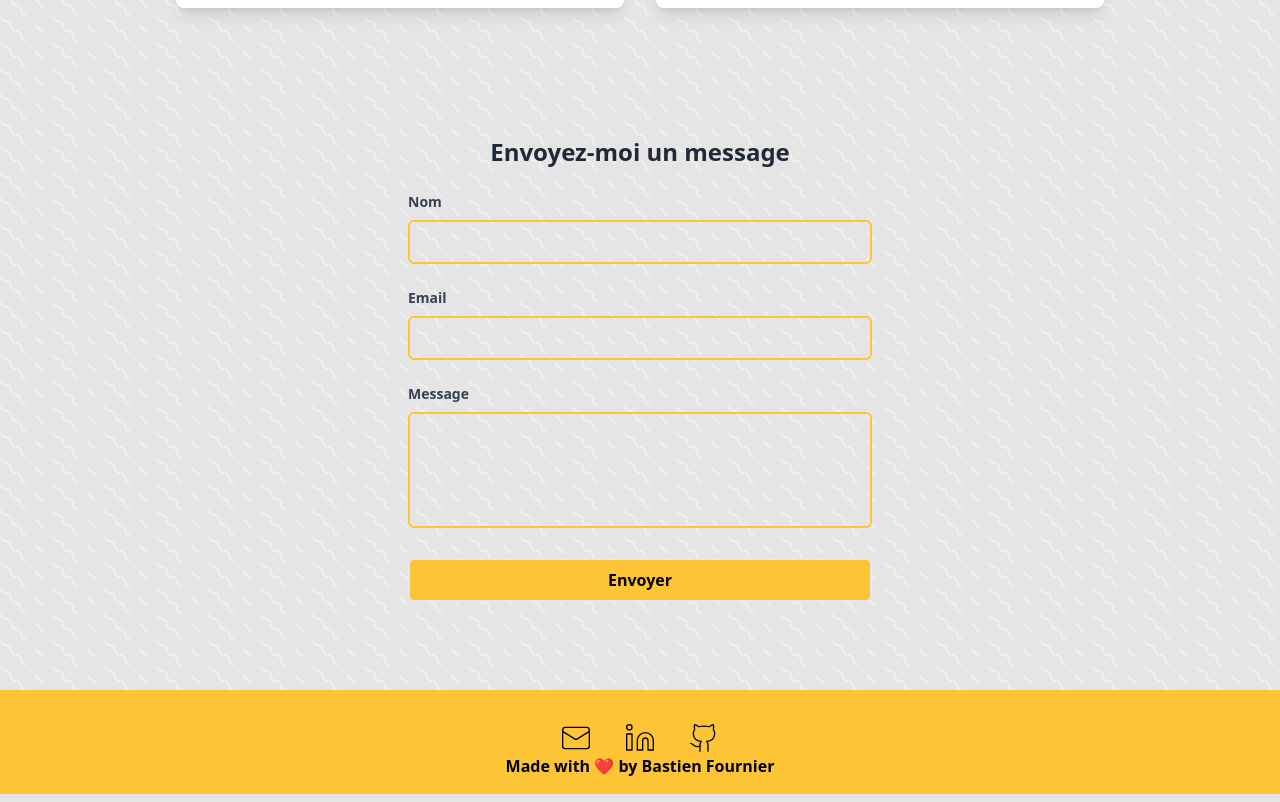
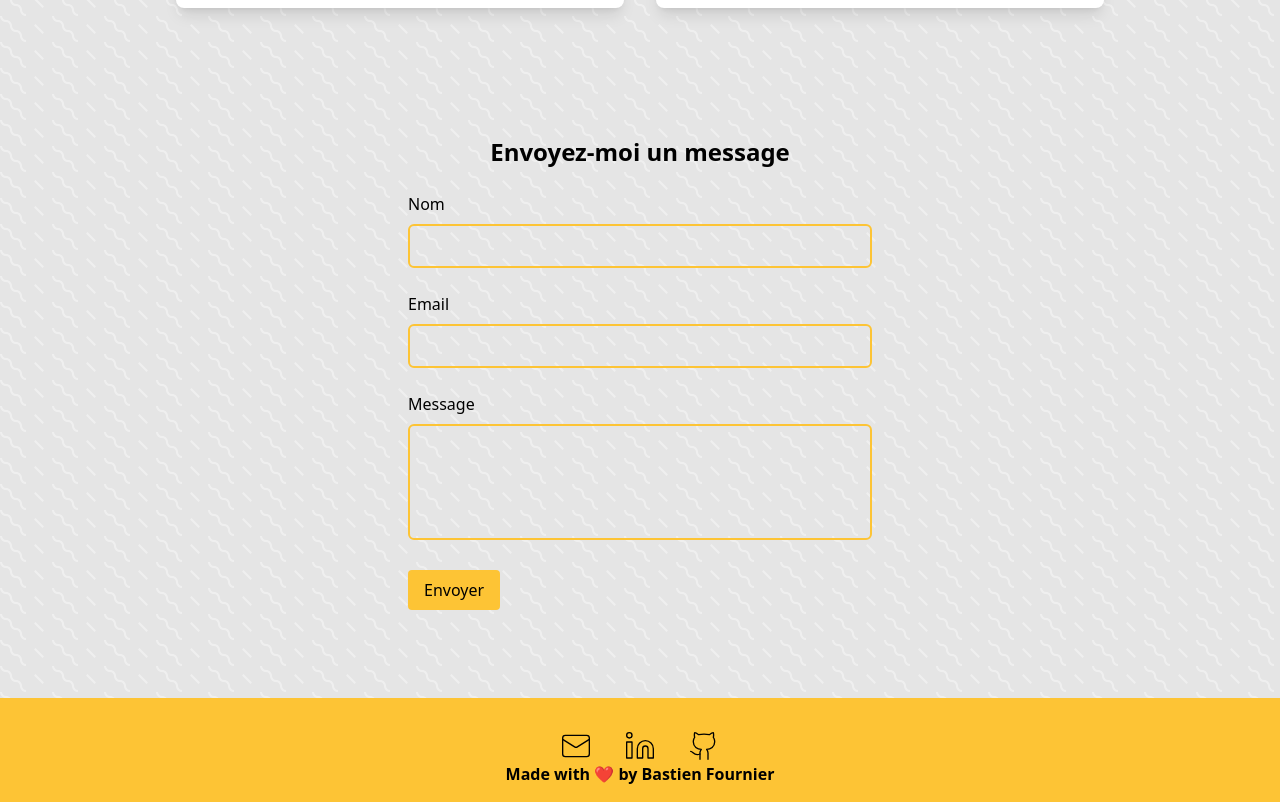
Before and after one commit to bastien-fournier/New-PortFolio-Bastien, a React (Vite) app: page / in a window 1280 px wide. Shown: the part 2818-3620 px from the top of the page. Built offline with nearby package versions, Linux system fonts and the light colour scheme; a web font is replaced by a local one.

Commit message:
fix typo

```diff
--- a/src/components/ContactForm.jsx
+++ b/src/components/ContactForm.jsx
@@ -9,7 +9,6 @@
 
     const formData = new FormData(e.target);
 
-    // Envoie la requête à Getform
     fetch("https://getform.io/f/bwnnngka", {
       method: "POST",
       body: formData,
@@ -33,15 +32,12 @@
       onSubmit={handleSubmit}
       className="w-full max-w-lg mx-auto p-6 mt-16 mb-16"
     >
-      <h2 className="text-2xl font-bold text-gray-800 mb-6 text-center">
+      <h2 className="text-2xl font-bold text-black mb-6 text-center">
         Envoyez-moi un message
       </h2>
 
       <div className="mb-6">
-        <label
-          className="block text-gray-700 text-sm font-bold mb-2"
-          htmlFor="name"
-        >
+        <label className="block text-black  mb-2" htmlFor="name">
           Nom
         </label>
         <input
@@ -53,10 +49,7 @@
       </div>
 
       <div className="mb-6">
-        <label
-          className="block text-gray-700 text-sm font-bold mb-2"
-          htmlFor="email"
-        >
+        <label className="block text-black mb-2" htmlFor="email">
           Email
         </label>
         <input
@@ -68,10 +61,7 @@
       </div>
 
       <div className="mb-6">
-        <label
-          className="block text-gray-700 text-sm font-bold mb-2"
-          htmlFor="message"
-        >
+        <label className="block text-black mb-2" htmlFor="message">
           Message
         </label>
         <textarea
@@ -84,7 +74,7 @@
 
       <button
         type="submit"
-        className="w-full py-2 px-4 border-2 bg-secondary text-black font-semibold rounded-md hover:bg-yellow-100 focus:outline-none focus:ring-2 focus:ring-secondary focus:ring-opacity-50 transition ease-in-out duration-200"
+        className="bg-secondary text-black px-4 py-2 rounded hover:bg-yellow-400 hover:shadow-lg transition duration-300"
       >
         {formStatus}
       </button>
```
